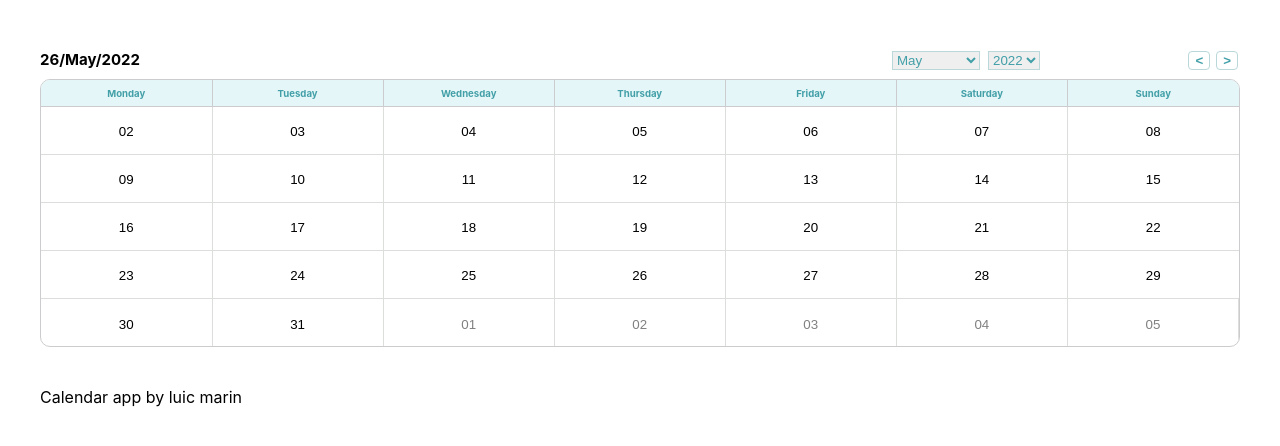
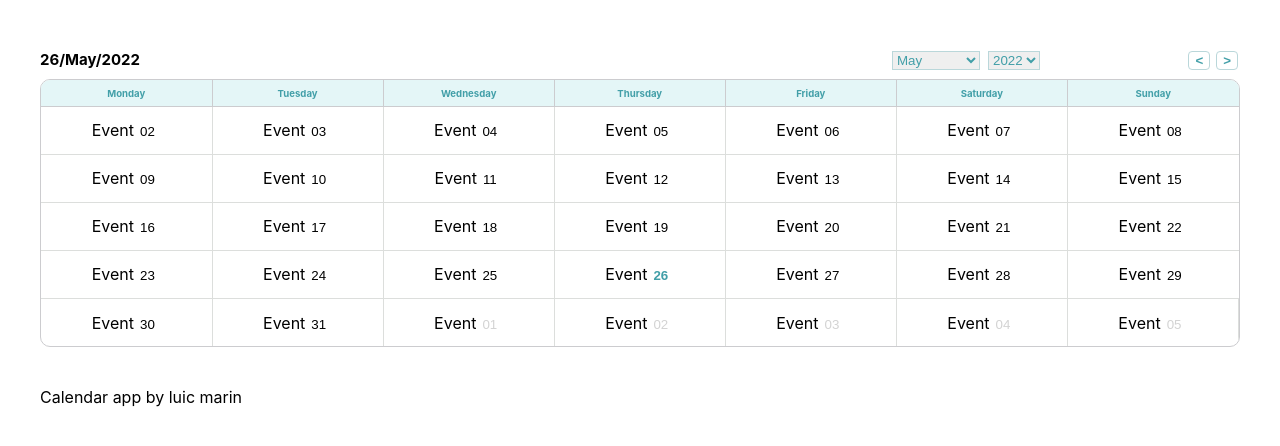
Before and after one commit to AcidBurnHen/swtichy, a Next.js app: page / in a window 1280 px wide. Shown: the top 446 px of the page. Built offline with nearby package versions, Linux system fonts and the light colour scheme.

Commit message:
Started working on events api data fetching

```diff
--- a/components/calendar/DaysInMonth.tsx
+++ b/components/calendar/DaysInMonth.tsx
@@ -6,11 +6,11 @@ import {
   getLastDayOfMonth,
   getFirstDayOfCalendar,
   getLastDayOfCalendar,
-} from '../../lib/datetime';
+} from '@/lib/datetime';
 import { useRouter } from 'next/router';
 import { useState } from 'react';
+import Events from './Events';
 import styled from 'styled-components';
-import { start } from 'repl';
 
 interface Month {
   setParentDay: Dispatch<SetStateAction<string>>;
@@ -51,13 +51,12 @@ const DaysInMonth: FC<Month> = ({ setParentDay, month, year }) => {
   }
 
   function classes(d: Moment) {
-    const thisDay = d.toString();
-    if (thisDay === day) {
-      return 'selected';
+    if (d.format('DD') === getDay) {
+      return 'today';
     }
 
-    if (thisDay === getDay) {
-      return 'today';
+    if (d.format('DD') === day) {
+      return 'selected';
     }
 
     if (d.isBefore(monthStart, 'month')) {
@@ -73,9 +72,12 @@ const DaysInMonth: FC<Month> = ({ setParentDay, month, year }) => {
     <DaysRow key={Number(week)}>
       {week.map((d) => (
         <DayContainer className={classes(d)} key={d.format('DD')}>
-          <DayBtn value={d.format('DD')} onClick={handleDay}>
-            {d.format('DD')}
-          </DayBtn>
+          <div>
+            <Events />
+            <DayBtn value={d.format('DD')} onClick={handleDay}>
+              {d.format('DD')}
+            </DayBtn>
+          </div>
         </DayContainer>
       ))}
     </DaysRow>
@@ -115,11 +117,11 @@ export const DayContainer = styled.td`
   }
 
   &.before button {
-    color: gray;
+    color: lightgray;
   }
 
   &.after button {
-    color: gray;
+    color: lightgray;
   }
 `;
 
--- /dev/null
+++ b/components/calendar/Events.tsx
@@ -0,0 +1,10 @@
+const Events = () => {
+
+    return (
+        <span>
+            Event
+        </span>
+    )
+}
+
+export default Events
--- a/package.json
+++ b/package.json
@@ -11,6 +11,7 @@
   "dependencies": {
     "moment": "^2.29.3",
     "next": "12.1.6",
+    "octokit": "^1.7.2",
     "react": "18.1.0",
     "react-dom": "18.1.0",
     "react-is": "^18.1.0",
--- a/tsconfig.json
+++ b/tsconfig.json
@@ -17,7 +17,7 @@
     "baseUrl": ".",
     "paths": {
       "@/pages/*": ["./pages/*"],
-      "@/public/*": ["./lib/*"],
+      "@/lib/*": ["./lib/*"],
       "@/components/*": ["./components/*"]
     },
   },
```
Also changed, not shown: components/calendar/Calendar.tsx (+4 -7 lines), components/calendar/SelectDate.tsx (+5 -8 lines), components/calendar/Weekdays.tsx (+11 -11 lines), 1 other file (tests, documents, lock files or other folders).
